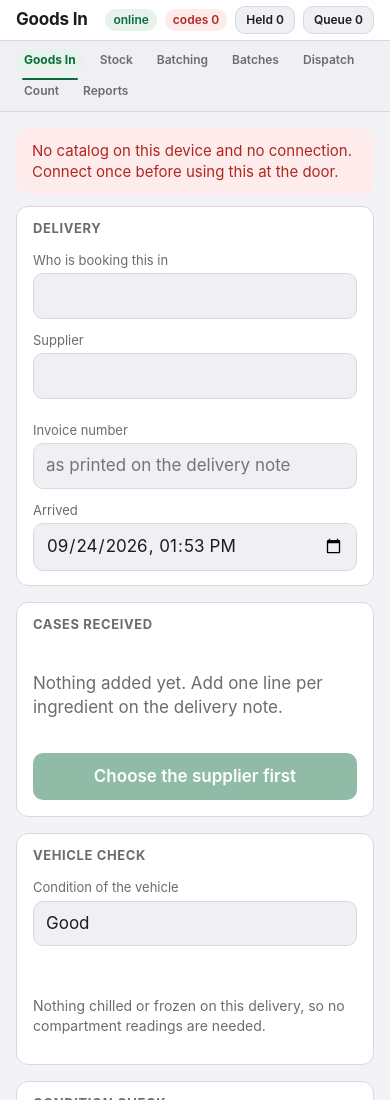
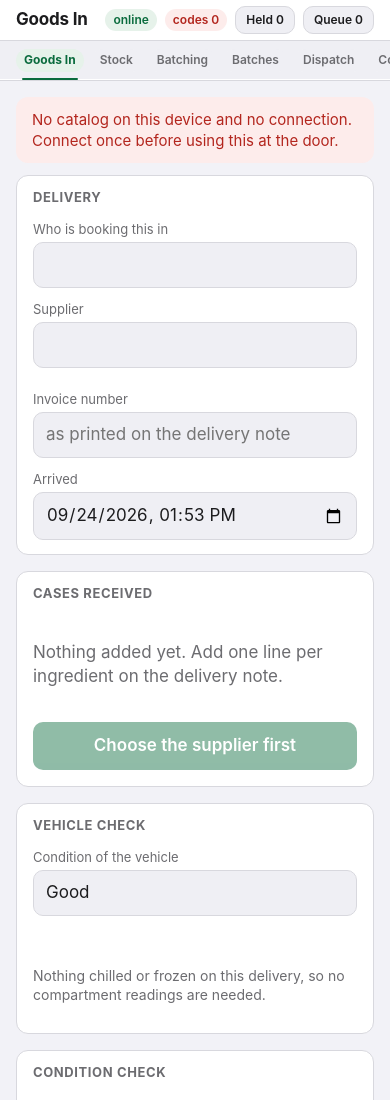
Before and after one commit to waiyandean/trace, a website with bundled scripts: page worker/public/index.html in a window 390 px wide. Shown: the top 1100 px of the page. Built offline with nearby package versions, Linux system fonts and the light colour scheme; files whose address does not match are found by name.

Commit message:
worker: scroll the nav sideways on a narrow screen, never wrap it
Dean's phone wrapped the seven pills to two lines, which pushes the
page down and undoes the point of the fixed second row this had just
become: it only stays fixed if it stays one row. #nav scrolls
horizontally now instead of wrapping -- flex-wrap: nowrap plus
overflow-x: auto, the scrollbar itself hidden since iOS already hides
it until you touch it -- the way a phone's own tab strips already
work. .nav-pill gets flex-shrink: 0 so the row scrolls rather than
squashing pills to fit.

mountNav scrolls the current page's pill into view on load
(scrollIntoView, inline: nearest), so a page near the end of the list
-- Reports, on a narrow screen -- is never left off to the side with
nothing showing that it is even there.

The status row above it (connectivity, pool count, Held, Queue on
Goods In) was left alone -- it already fits a phone width at four
items, noted in PLAN.md to revisit if that grows.

407 tests pass. resize_window did not actually narrow this browser's
viewport in this environment (checked directly: innerWidth stayed
1200 after resizing to 390), so verified by constraining #nav's own
width to 350px instead: all seven pills stay on one row, the container
correctly reports itself scrollable, and the exact scrollIntoView call
mountNav uses brings an off-screen current pill (Reports) fully into
that 350px view. No console errors.

Co-Authored-By: Claude Sonnet 5 <noreply@anthropic.com>

```diff
--- a/worker/public/app.css
+++ b/worker/public/app.css
@@ -67,11 +67,18 @@ header h1 { font-size: 17px; margin: 0; flex: 1; letter-spacing: -0.2px; }
    idea as .pill, sized down to match, so a header button reads as part of
    the compact status row rather than a full-size call to action. */
 .header-btn { min-height: 28px; padding: 3px 10px; font-size: 12px; }
+/* One row, always — never two. Wrapping to a second line on a narrow phone
+   pushed the whole page down and undid the point of pinning this row in a
+   fixed place (Dean, 2026-09-24, spotted on his phone). Scrolls sideways
+   instead, the way a phone's own tab strips do; nav-pill's flex-shrink: 0
+   is what stops a pill being squashed instead of the row just scrolling. */
 #nav {
-  display: flex; align-items: center; gap: 8px; flex-wrap: wrap;
+  display: flex; align-items: center; gap: 8px; flex-wrap: nowrap;
   padding: 8px 16px; background: var(--sunk); border-top: 1px solid var(--line);
+  overflow-x: auto; -webkit-overflow-scrolling: touch; scrollbar-width: none;
 }
-.nav-pill { text-decoration: none; position: relative; }
+#nav::-webkit-scrollbar { display: none; }
+.nav-pill { text-decoration: none; position: relative; flex-shrink: 0; }
 .nav-pill.current { background: var(--tint-soft); color: var(--tint); font-weight: 700; }
 /* The underline GitHub's own tab strip uses, flush with the header's own
    bottom edge rather than the pill's — so it reads as "the row itself is
--- a/worker/public/lib/nav.js
+++ b/worker/public/lib/nav.js
@@ -22,6 +22,7 @@ export const NAV = [
 // the sighted, visual styling that also marks it.
 export function mountNav(container, currentPath) {
   container.replaceChildren();
+  let current = null;
   for (const item of NAV) {
     const here = item.path === currentPath;
     const el = document.createElement(here ? 'span' : 'a');
@@ -32,8 +33,16 @@ export function mountNav(container, currentPath) {
       badge.id = item.badgeId;
       el.append(badge);
     }
-    if (here) el.setAttribute('aria-current', 'page');
-    else el.href = item.path;
+    if (here) {
+      el.setAttribute('aria-current', 'page');
+      current = el;
+    } else {
+      el.href = item.path;
+    }
     container.append(el);
   }
+  // The row scrolls sideways on a narrow screen rather than wrapping, so on
+  // a page near the end of the list (Reports, on a phone) the current pill
+  // can start off screen. Brought into view without moving the page itself.
+  current?.scrollIntoView({ inline: 'nearest', block: 'nearest' });
 }
```
Also changed, not shown: PLAN.md (+14 -0 lines).
